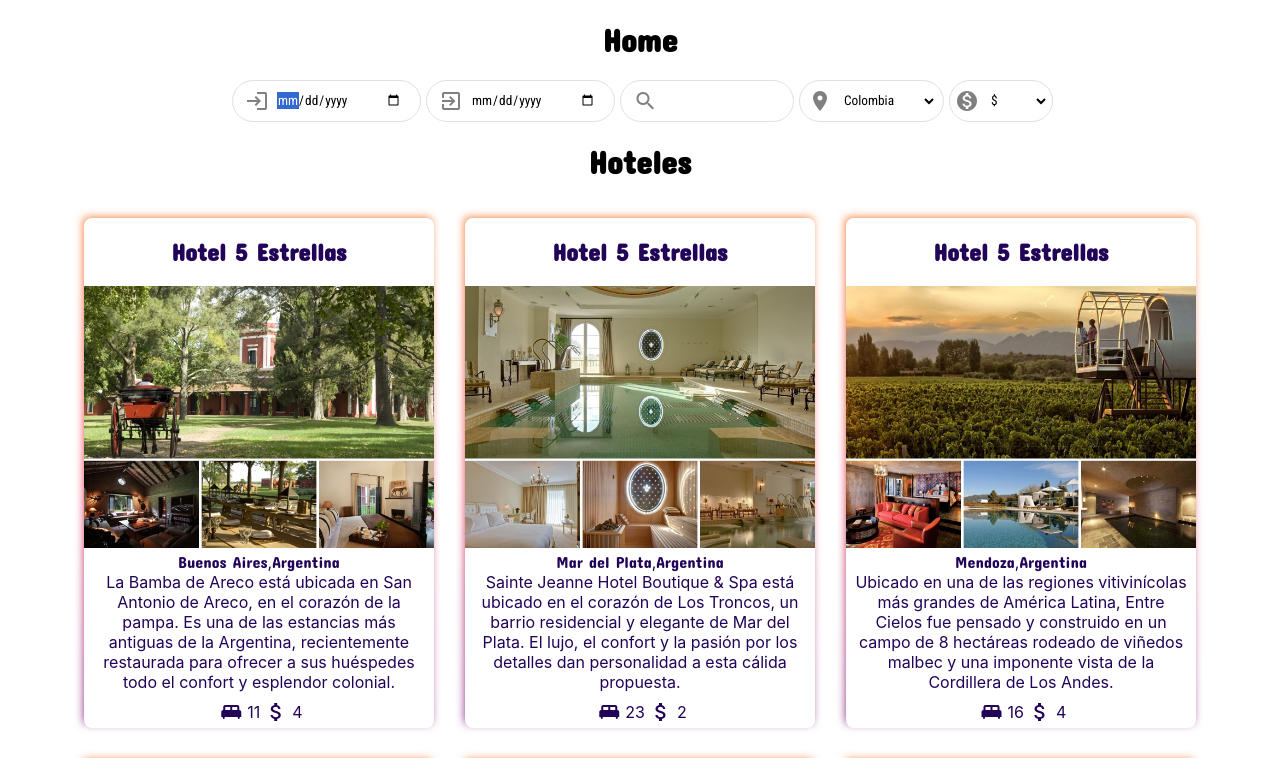
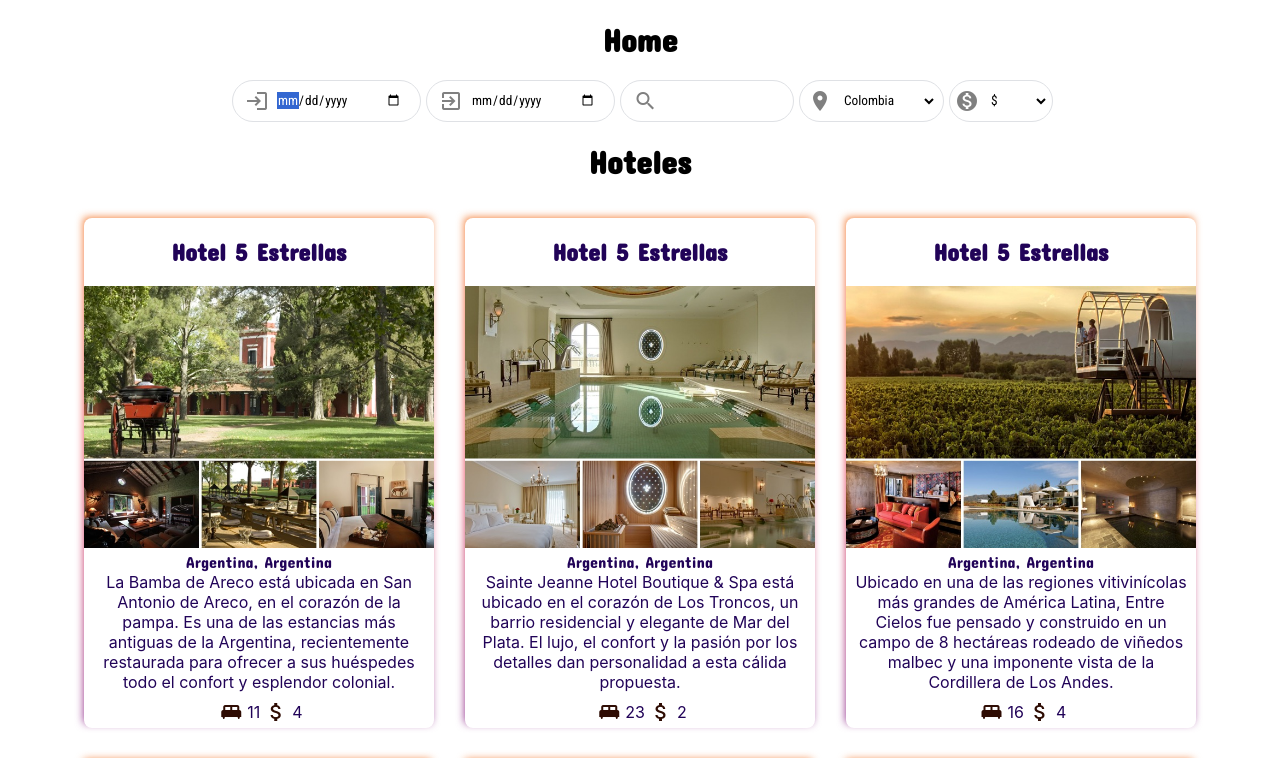
Before and after one commit to cinthylli/sweet, a React (Create React App) app in the folder sweet/: page / in a window 1280 px wide. Shown: the top 758 px of the page. Built offline with nearby package versions, Linux system fonts and the light colour scheme.

Commit message:
detalles card

```diff
--- a/sweet/src/components/generales/Card.jsx
+++ b/sweet/src/components/generales/Card.jsx
@@ -13,8 +13,9 @@ export default function Card(props) {
         />
       </div>
       <div className="card-subtitle">
-        <span>{props.subtitle || "Lorem ipsum dolor"}</span>,
-        <span>{props.subtitle2 || "Lorem ipsum dolor"}</span>
+        <span>
+          {` ${props.subtitle2}, ${props.subtitle2}` || "Lorem ipsum dolor"}
+        </span>
       </div>
       <div className="card-description">
         <p>
--- a/sweet/src/styles/card.css
+++ b/sweet/src/styles/card.css
@@ -65,8 +65,8 @@ p {
   /*Chrome10-25,Safari5.1-6*/
   background: linear-gradient(to bottom, #f27121, #e94057, #8a2387);
   /*W3C,IE10+/Edge,Firefox16+,Chrome26+,Opera12+,Safari7+*/
-  filter: blur(5px);
-  -webkit-filter: blur(5px);
+  filter: blur(4px);
+  -webkit-filter: blur(4px);
   z-index: -1;
 }
 
@@ -88,8 +88,8 @@ p {
   /*Chrome10-25,Safari5.1-6*/
   background: linear-gradient(to bottom, #f27121, #e94057, #8a2387);
   /*W3C,IE10+/Edge,Firefox16+,Chrome26+,Opera12+,Safari7+*/
-  filter: blur(15px);
-  -webkit-filter: blur(15px);
+  filter: blur(10px);
+  -webkit-filter: blur(10px);
   z-index: -1;
 }
 .card-subtitle span {
@@ -109,7 +109,7 @@ p {
   align-items: center;
 }
 .card-category .material-icons {
-  color: #210358;
+  color: #2e0c03;
   margin: 4px;
 }
 
```
